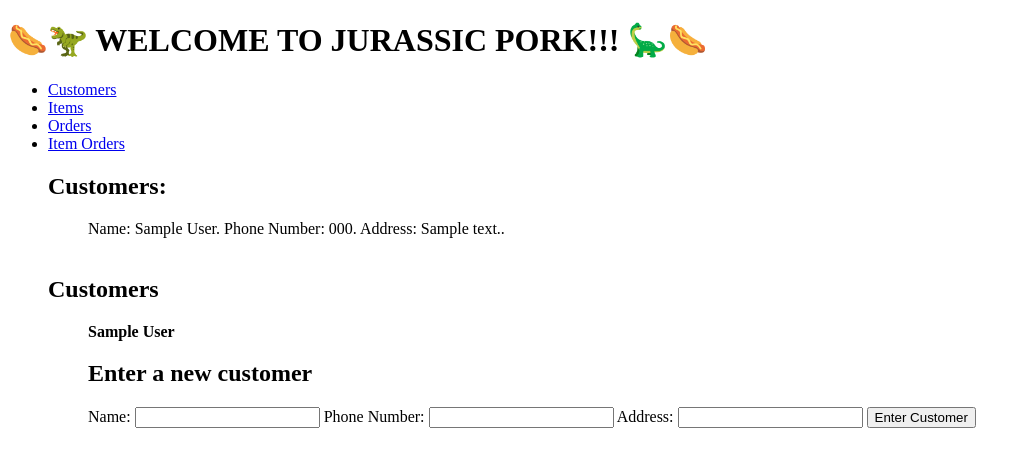
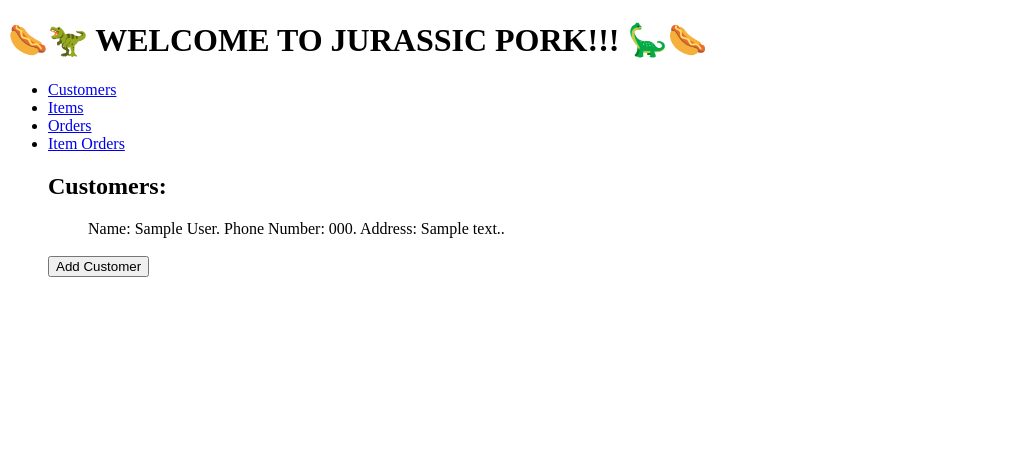
Before and after one commit to andy-brown87/Takeaway-App, a Flask app: template templates/customer/customer.jinja in a window 1280 px wide. Shown: the top 467 px of the page, without its empty margins (0-1029 px from the left). Run offline with Flask 3, Linux system fonts and the light colour scheme; the template is opened without the code that fills it: values that come from a table or form of the project are taken from there, others are empty; tables that the repository leaves empty hold one stand-in row (values such as "Sample post").

Commit message:
Added new customer function

```diff
--- a/templates/base.jinja
+++ b/templates/base.jinja
@@ -8,7 +8,7 @@
     <title>Jurassic Pork</title>
 </head>
     <h1>🌭🦖 WELCOME TO JURASSIC PORK!!! 🦕🌭</h1>
-<body>
+<div>
     <header>
         <nav>
             <ul>
@@ -28,6 +28,7 @@
             </ul>
         </nav>
     </header>
+</div>
 <main class="flex flex--row">
     <section>
     {% block content %}
@@ -35,5 +36,4 @@
     {% endblock %}
     </section>
 </main>
-</body>
 </html>
--- a/templates/customer/customer.jinja
+++ b/templates/customer/customer.jinja
@@ -24,30 +24,7 @@ ul#menu li {
             {% endfor %}
             </ul>
             </span>
+<input type="submit" value="Add Customer">
 
-<h1>Customers</h1>
-
-<ul id = "customer list">
-
-<div>
-    <b>{{ customer.name }}</b>
-        <span>
-        <h1>Enter a new customer</h1>
-        <form style="display:inline" action="/customers/{{customer.id}}" method="POST">
-
-            <label for="name">Name:</label>
-            <input type="text" name="name" id="name" />
-
-            <label for="phone number">Phone Number:</label>
-            <input type="number" name="phone number" id="phone number" />
-
-            <label for="address">Address:</label>
-            <input type = "text" name="address" id="address" />
-
-            <input type="submit" value="Enter Customer">
-
-        </form>
-
-</div>
 
 {% endblock %}
```
Also changed, not shown: controllers/customers_controller.py (+7 -0 lines), templates/customer/new_customer.jinja (added, +24 -0 lines).
